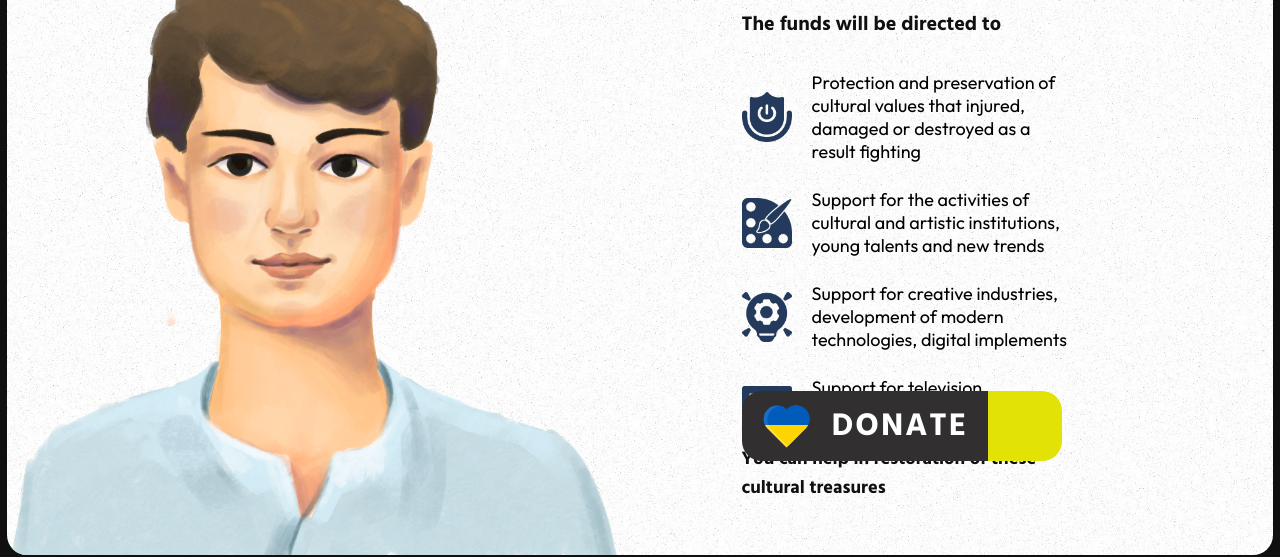
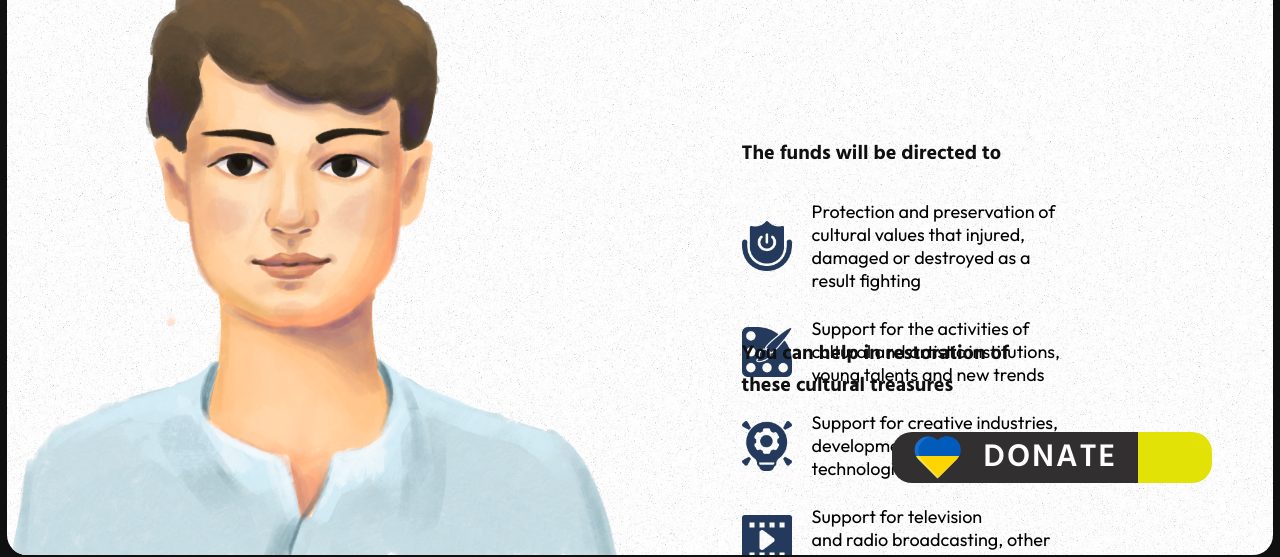
Before and after one commit to SerhiiDenysiuk23/DigitalDreamVolonteerProject, a React (Create React App) app: page / in a window 1280 px wide. Shown: the part 2680-3237 px from the top of the page. Built offline with nearby package versions, Linux system fonts and the light colour scheme; no server answers; some icons are missing.

Commit message:
Changed styles for button and donate info

```diff
--- a/src/elements/DonateButton/DonateButton.module.scss
+++ b/src/elements/DonateButton/DonateButton.module.scss
@@ -17,9 +17,9 @@
     & h4 {
         color: white;
         font-size: 32px;
+        font-weight: 600;
         font-style: normal;
         margin: 0px;
-        line-height: 15.2px;
         letter-spacing: 2px;
     }
 
--- a/src/elements/DonateDetails/DonateDetails.module.scss
+++ b/src/elements/DonateDetails/DonateDetails.module.scss
@@ -1,14 +1,19 @@
 .wrapperDetails {
     display: flex;
     flex-direction: column;
-    justify-content: space-around;
+    justify-content: space-evenly;
     width: 780px;
-    height: 370px;
+    height: 670px;
 }
 
-.headerDetails {
-    margin-top: 0px;
+.wrapperList {
+    display: flex;
+    flex-direction: column;
+    justify-content: space-between;
+    height: 200px;
 }
+
+.headerDetails {}
 
 .supportList {
     display: grid;
@@ -38,7 +43,17 @@
 
 }
 
-.helpRestoretion {}
+.wrapperRestoration {
+    display: flex;
+    justify-content: space-between;
+    flex-direction: column;
+    height: 130px;
+}
+
+.restoretion {
+    font-size: 20px;
+    font-weight: 500;
+}
 
 @media (max-width:1280px) {
 
--- a/src/elements/DonateDetails/DonateDetails.tsx
+++ b/src/elements/DonateDetails/DonateDetails.tsx
@@ -3,10 +3,12 @@ import React from "react";
 import style from "./DonateDetails.module.scss";
 import { FaShieldAlt, FaLightbulb, FaPalette } from "react-icons/fa";
 import { MdOutlineHomeMax } from "react-icons/md";
+import DonateButton from "../DonateButton/DonateButton";
 
 const DonateDetails = () => {
   return (
     <div className={style.wrapperDetails}>
+      <div className={style.wrapperList}>
         <div className={style.headerDetails}>
           <h4>The funds will be directed to</h4>
         </div>
@@ -35,8 +37,8 @@ const DonateDetails = () => {
               <img src="/assets/icons/donate/shield.png" alt="" />
             </i>
             <p>
-            Support for creative industries, development of modern technologies,
-            digital implements
+              Support for creative industries, development of modern
+              technologies, digital implements
             </p>
           </div>
           <div className={style.listItem}>
@@ -52,8 +54,12 @@ const DonateDetails = () => {
             </p>
           </div>
         </div>
-      <div className={style.helpRestoration}>
-        <h5>You can help in restoration of these cultural treasures</h5>
+      </div>
+      <div className={style.wrapperRestoration}>
+        <div className={style.restoration}>
+          <h4>You can help in restoration of these cultural treasures</h4>
+        </div>
+        <DonateButton />
       </div>
     </div>
   );
--- a/src/elements/DonateHeader/DonateHeader.module.scss
+++ b/src/elements/DonateHeader/DonateHeader.module.scss
@@ -2,7 +2,7 @@
     display: flex;
     flex-direction: column;
     justify-content: space-between;
-    height: 28%;
+    height: 40%;
 }
 
 .donateHeader {
--- a/src/elements/DonateInfoBlock/DonateInfoBlock.module.scss
+++ b/src/elements/DonateInfoBlock/DonateInfoBlock.module.scss
@@ -3,7 +3,7 @@
     flex-direction: column;
     justify-content: space-between;
     width: 754px;
-    height: 660px;
+    height: 700px;
 }
 
 @media (max-width:1280px) {
--- a/src/elements/DonateInfoBlock/DonateInfoBlock.tsx
+++ b/src/elements/DonateInfoBlock/DonateInfoBlock.tsx
@@ -10,7 +10,6 @@ const DonateInfo = () => {
     <div className={style.wrapperDonate}>
       <DonateHeader />
       <DonateDetails />
-      <DonateButton />
     </div>
   );
 };
```
Lines whose indentation alone changed are shown as unchanged.
